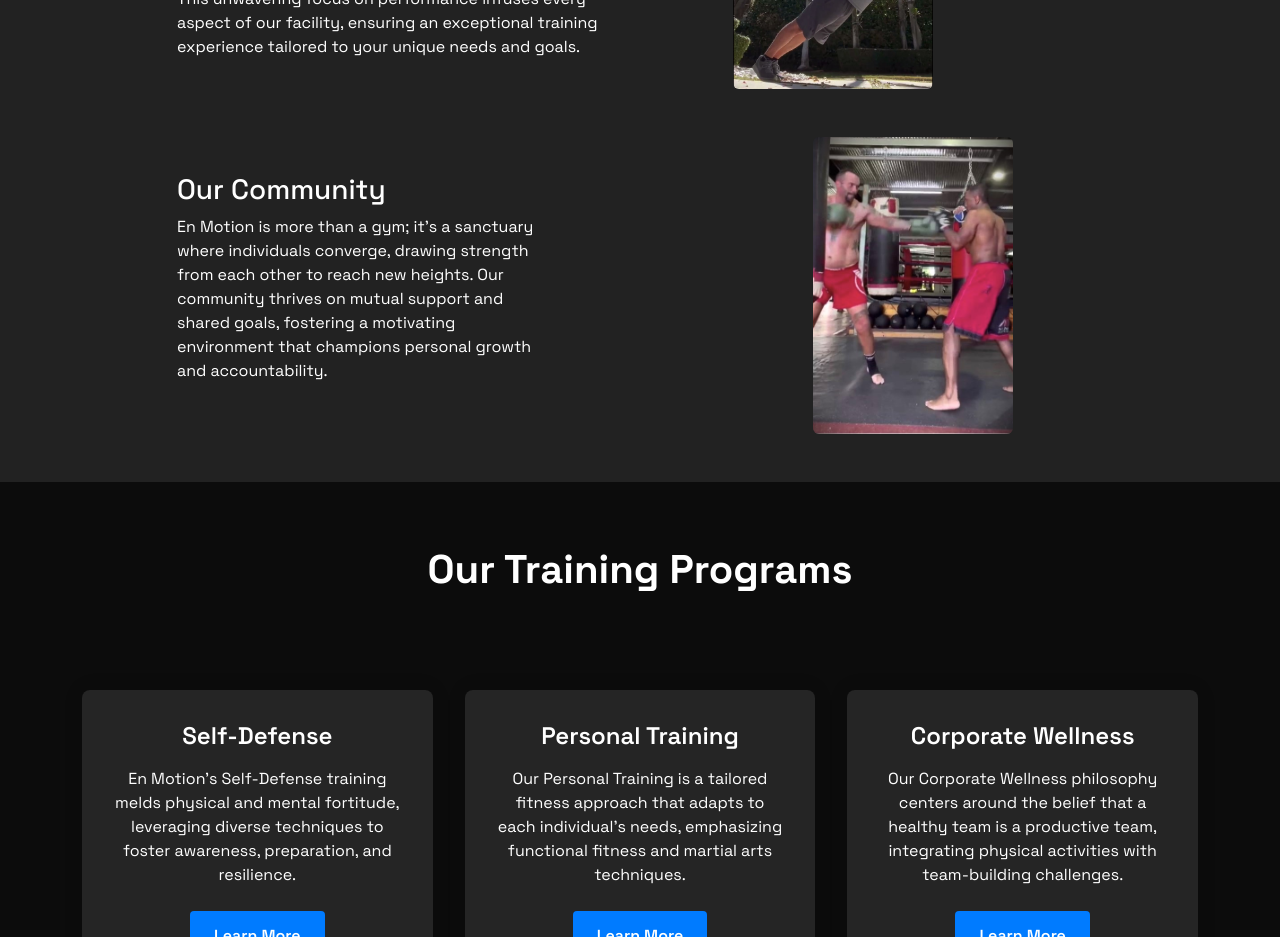
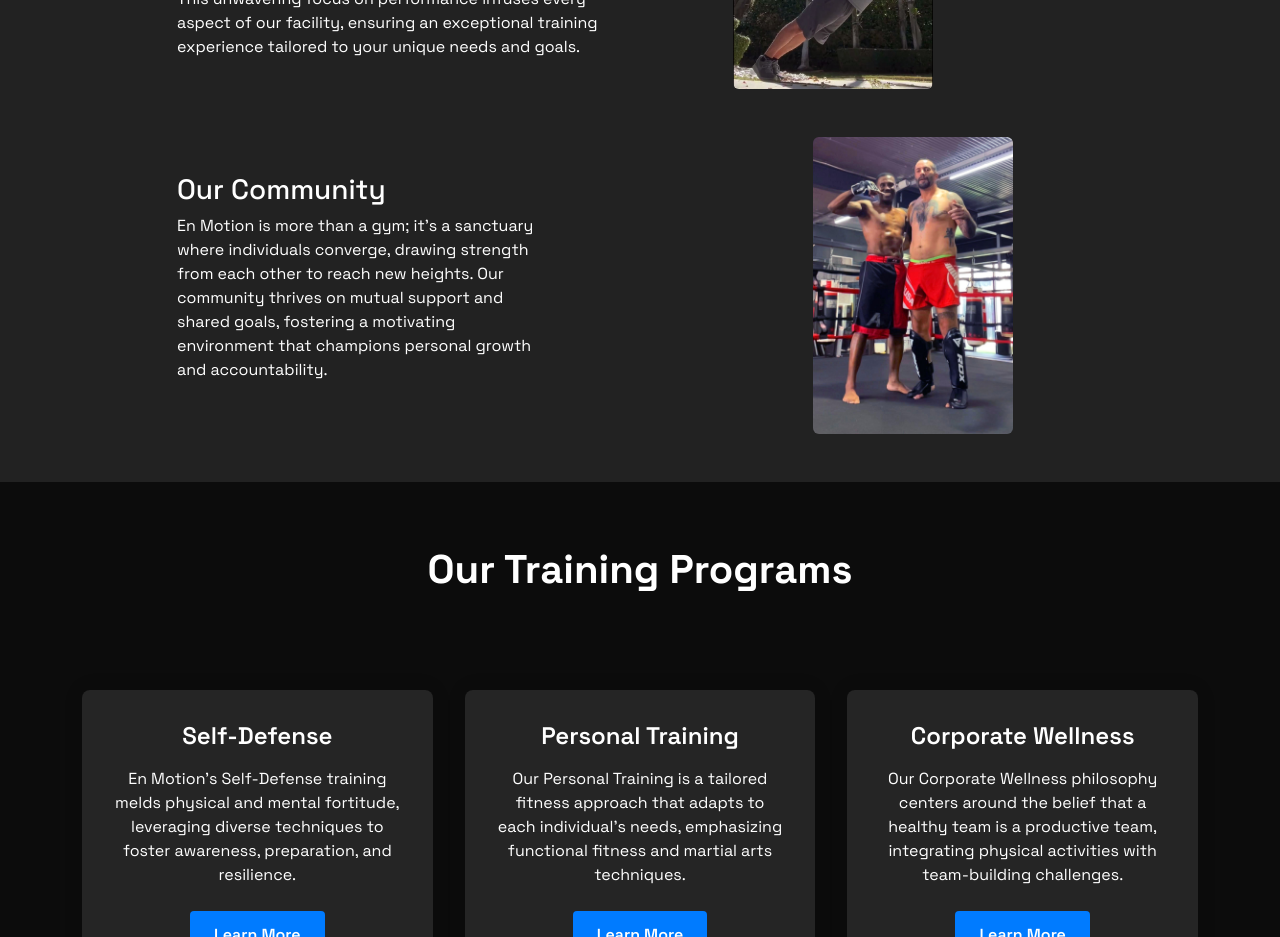
Before and after one commit to Cjrhodes/enmotion-dev, a Next.js app: page / in a window 1280 px wide. Shown: the part 1140-2077 px from the top of the page. Built offline with nearby package versions, Linux system fonts and the light colour scheme.

Commit message:
add new image

```diff
--- a/src/components/about/AboutSection3.tsx
+++ b/src/components/about/AboutSection3.tsx
@@ -45,7 +45,7 @@ const AboutSection = () => {
               <div className="col-lg-7 mt-4 mt-lg-0 order-lg-2 order-1">
                 <div className="image-container d-flex justify-content-lg-end justify-content-center pr-lg-5">
                   <Image
-                    src="/img/left-hook.jpg"
+                    src="/img/miguel-trainee.jpg"
                     alt="Community Image"
                     width={200}
                     height={150}
```
